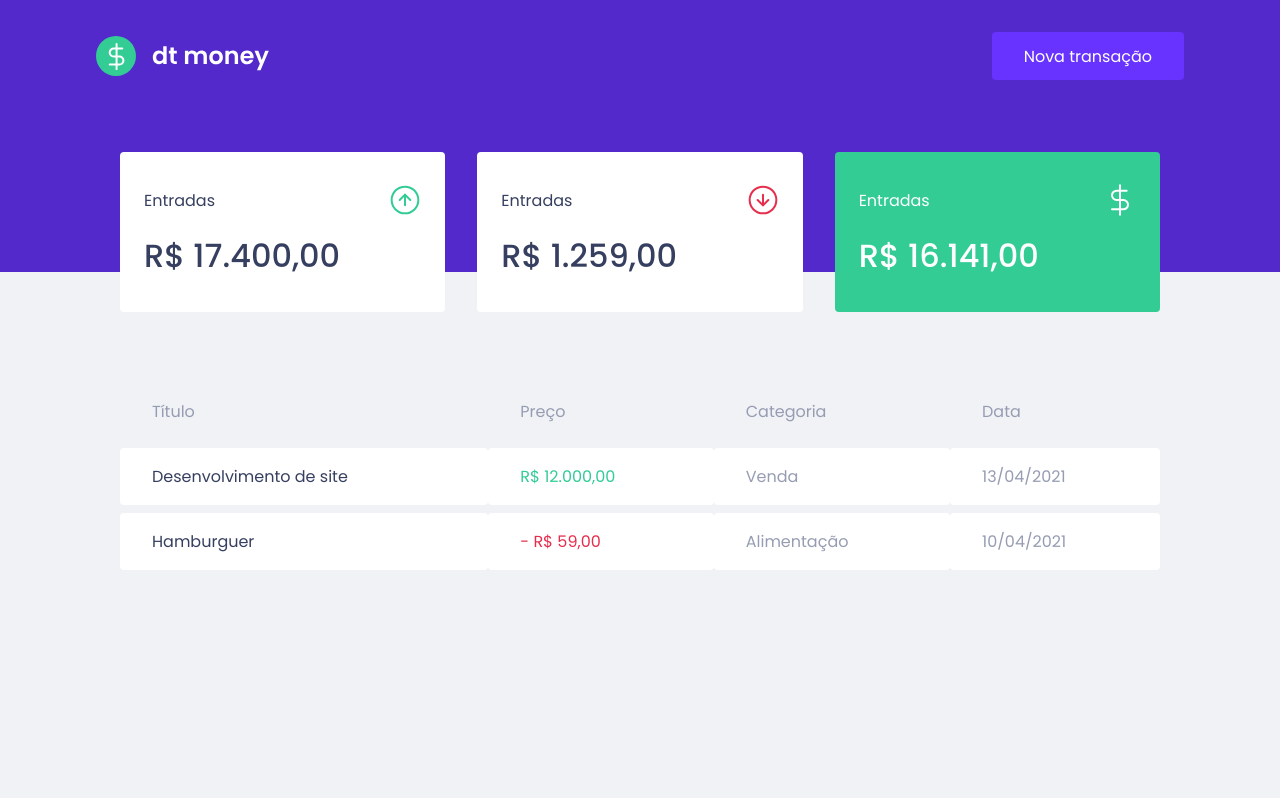
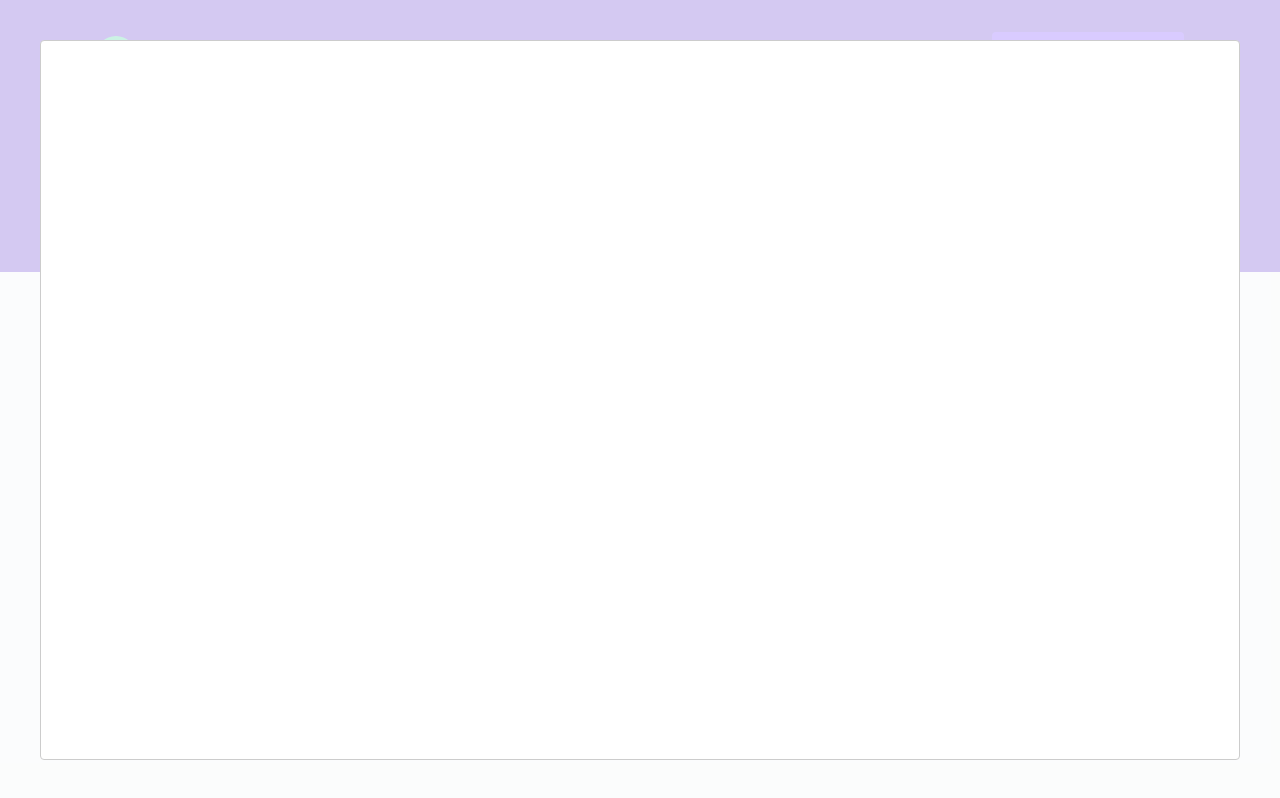
Before and after one commit to Rob30Garcia/dtmoney, a React (Create React App) app: page / in a window 1280 px wide. Both pictures are taken after a click on the button "Nova transação". Built offline with nearby package versions, Linux system fonts and the light colour scheme; no server answers; what miragejs would draw is missing.

Commit message:
feat: create Modal to NewTransaction

```diff
--- a/package.json
+++ b/package.json
@@ -13,6 +13,7 @@
     "axios": "^0.26.0",
     "react": "^17.0.2",
     "react-dom": "^17.0.2",
+    "react-modal": "^3.14.4",
     "react-scripts": "5.0.0",
     "styled-components": "^5.3.3",
     "typescript": "^4.4.2",
@@ -43,6 +44,7 @@
     ]
   },
   "devDependencies": {
+    "@types/react-modal": "^3.13.1",
     "@types/styled-components": "^5.1.22",
     "miragejs": "^0.1.43"
   }
--- a/src/App.tsx
+++ b/src/App.tsx
@@ -1,7 +1,10 @@
+import Modal from 'react-modal';
+
 import { GlobalStyle } from "./styles/global";
 import { Header } from "./components/Header";
 import { Dashboard } from "./components/Dashboard";
 import { createServer } from 'miragejs';
+import { useState } from 'react';
 
 createServer({
   routes() {
@@ -22,12 +25,29 @@ createServer({
   }
 })
 
+Modal.setAppElement('#root');
+
 export function App() {
+  const [isNewTransactionModalOpen, setIsNewTransactionModalOpen] = useState(false);
+
+  function handleOpenNewTransactionModal() {
+    setIsNewTransactionModalOpen(true);
+  }
+
+  function handleCloseNewTransactionModal() {
+    setIsNewTransactionModalOpen(false);
+  }
+
   return (
     <>
       <GlobalStyle />
-      <Header />
+      <Header onOpenNewTransactionModal={handleOpenNewTransactionModal}/>
       <Dashboard/>
+
+      <Modal
+        isOpen={isNewTransactionModalOpen}
+        onRequestClose={handleCloseNewTransactionModal}
+      />
     </>
   );
 }
```
Also changed, not shown: 1 other file (tests, documents, lock files or other folders).
